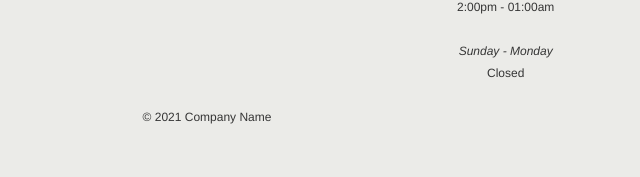
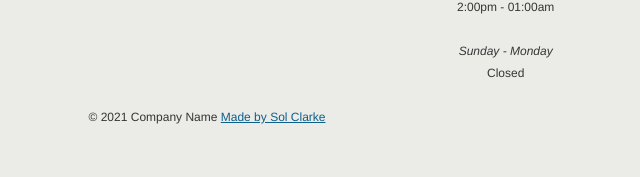
Before and after one commit to solclarke/Restaurant, a PHP site: page /index.php in a window 1280 px wide. Shown: the part 1034-1211 px from the top of the page, without its empty margins (433-1073 px from the left). Run offline with PHP 8.4, Linux system fonts and the light colour scheme.

Commit message:
footer link to profile added

```diff
--- a/includes/footer.php
+++ b/includes/footer.php
@@ -27,6 +27,7 @@
         </footer> <!-- end of footer -->
 
         <small>&copy; <?php echo date("Y"), $company_name; ?> </small>
+        <small><a href="https://solclarke.github.io/Profile/" target="_blank" rel="noopener noreferrer">Made by Sol Clarke</a></small>
 
     </div> <!-- end of content (header) -->
 
```
